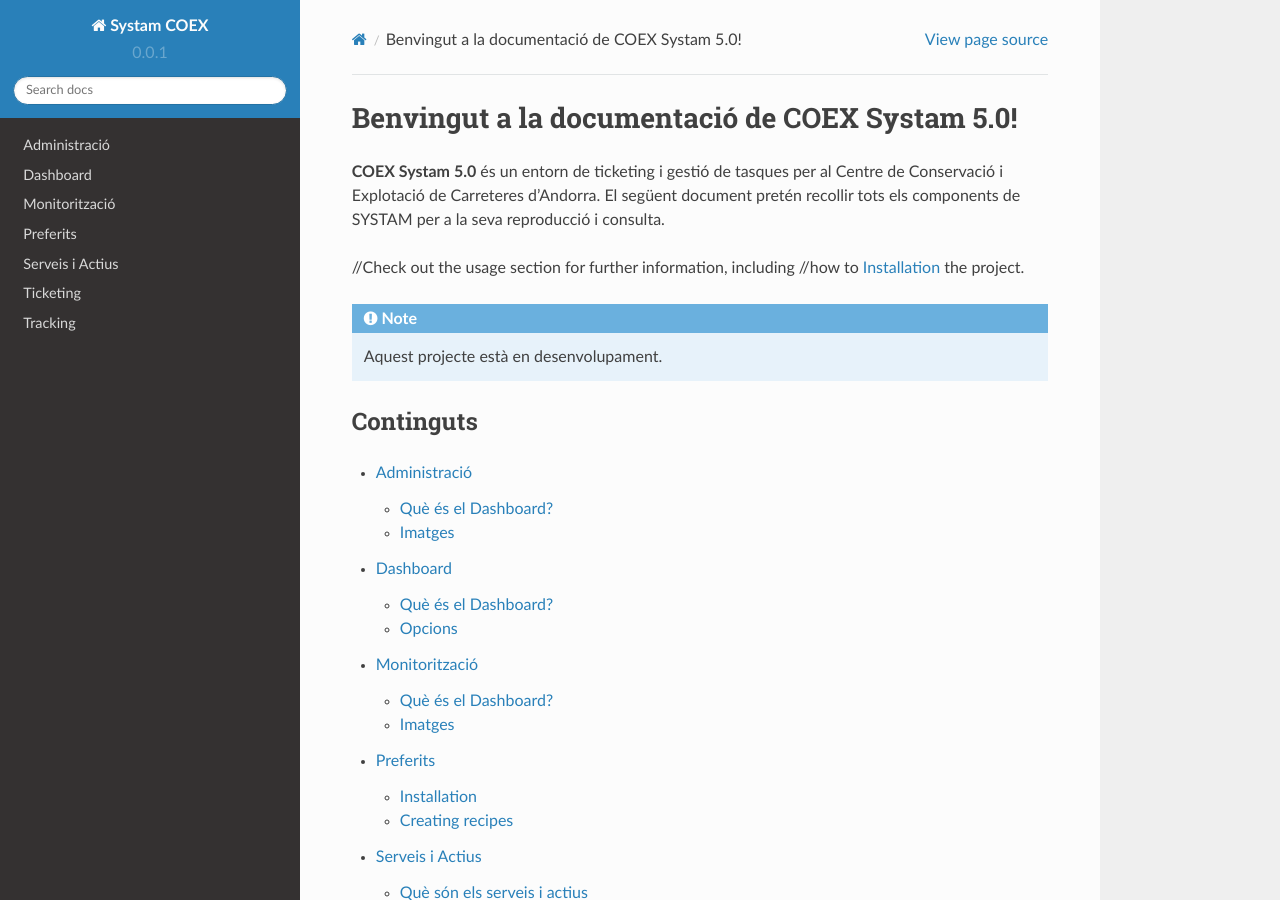
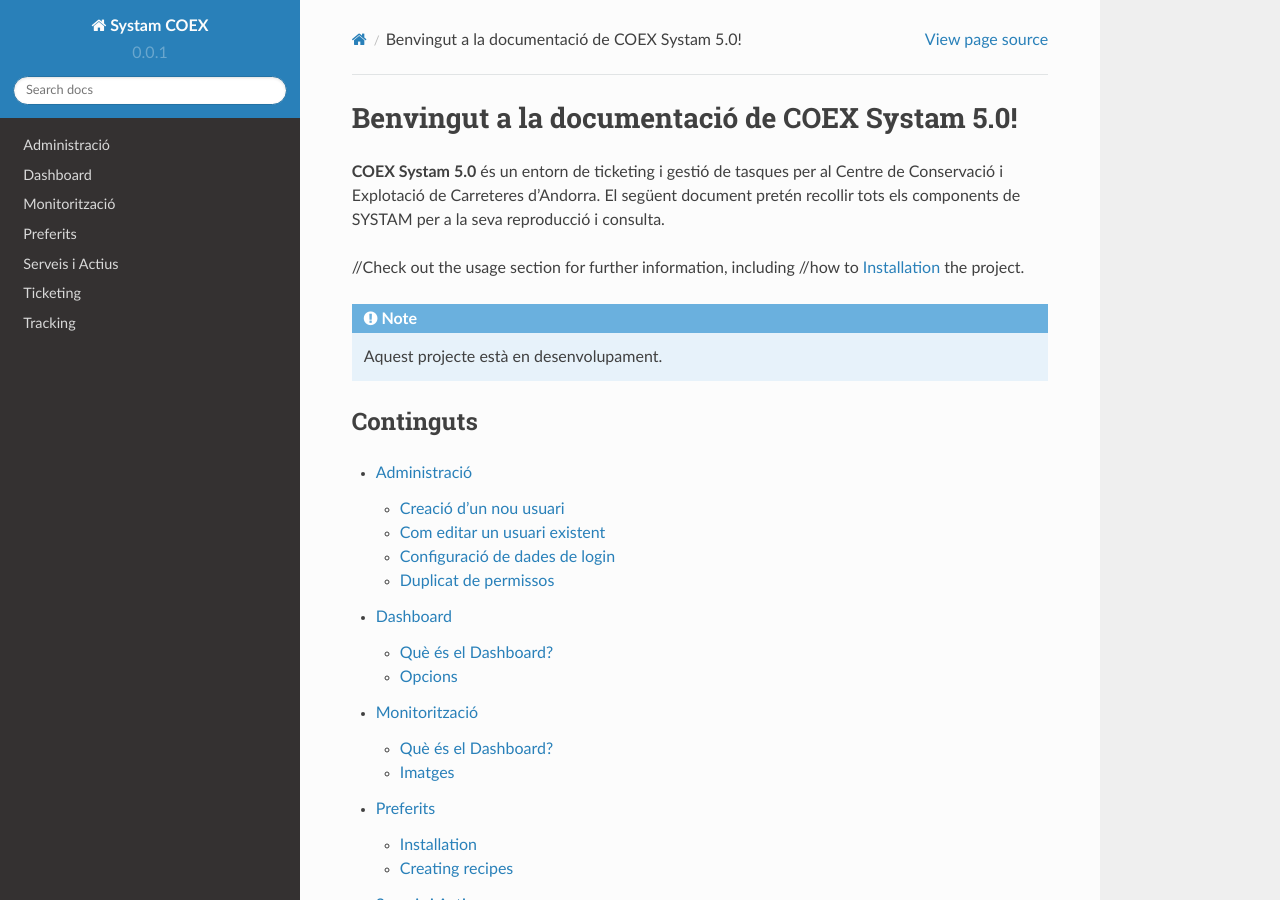
Before and after one commit to Joanmacat/systam-coex, a Sphinx documentation site: the page built from docs/source/index.rst, in a window 1280 px wide and 900 px high. Built offline with Sphinx 7.4.7 and the Read the Docs theme 2.0.0, drawn with Linux system fonts in a browser that asks for light colours; some of the changed lines change nothing that is shown.

Commit message:
Afegeix primera versió Administracio.rst

```diff
--- a/docs/source/Administracio.rst
+++ b/docs/source/Administracio.rst
@@ -3,28 +3,57 @@
 
 .. _Overview:
 
-Què és el Dashboard?
-------------
 
-El **DASHBOARD** és tracta d'un panell visor que permet la visualització d'informació molt variada. És possible veure'n gràfics i resums sobre l'activitat actual en temps real. Permet veure totes les incidències i preventius dels VIALS i de TALLER. És personalitzable, tot i així s'ha d'activar en funció de l'usuari que en fa ús. Cada usuari tindrà accés a certs tipus de gràfics de la seva secció.
+La secció d'Administració permet gestionar els usuaris que tenen accés a Systam. Es poden crear, editar, assignar rols als nous usuaris i també als existents.
 
 
-Imatges
+Creació d'un nou usuari
 ----------------
+Per a crear un usuari nou, simplement polsem el botó **[+]** que trobarem a la part superior del menú d'opcions i s'obrirà una nova finestra. A continuació, haurem d'emplenar les dades següents:
 
-To retrieve a list of random ingredients,
-you can use the ``lumache.get_random_ingredients()`` function:
+- **Codi**: Codi identificador per a l'usuari.
+- **Nom** i **Cognoms**: Nom i cognoms del nou usuari.
+- **Alias**: Pseudònim curt que identifiqui l'usuari.
+- **RFID**: Codi RFID identificador per a l'usuari.
+- **Adreça**: Adreça/domicili de l'usuari.
+- **Població**: Població l'usuari.
+- **Província**: Província de l'usuari.
+- **País**: País de l'usuari.
+- **Codi Postal**: Codi postal de l'usuari.
+- **Rol de seguretat**: Rol de seguretat de l'usuari.
+- **Tipus d'usuari**: Tipus d'usuari: *Usuari normal* o *Operari*.
 
-.. autofunction:: lumache.get_random_ingredients
+A continuació podrem afegir una imatge i observacions que considerem importants sobre el nou usuari a donar d'alta. A més a més, de la zona horària i el format de data que emmagatzemi aquest perfil d'usuari. Això no obstant, el sistema ho estableix per defecte.
 
-The ``kind`` parameter should be either ``"meat"``, ``"fish"``,
-or ``"veggies"``. Otherwise, :py:func:`lumache.get_random_ingredients`
-will raise an exception.
+Com editar un usuari existent
+----------------
+Per a editar un usuari ja existent, primerament cercarem l'usuari per qualsevol dels camps superiors que volguem. **La cerca per cognom és la més útil en qualsevol cas.** Així doncs, un cop seleccionat l'usuari en farem clic damunt del **CODI**. A continuació s'obrirà una nova finestra amb tots els detalls de l'usuari, els quals els més crítics no podran modificar-se. Per a modificar el **codi, nom, cognom, alias, RFID, adreça, població o província** haurem de donar de baixa l'usuari i fer-ne un de nou.
 
-.. autoexception:: lumache.InvalidKindError
+La finestra compta amb diferents pestanyes que ens permeten modificar diferents paràmetres de l'usuari:
 
-For example:
++ **Dades generals**: Dades generals de l'usuari. Aquestes dades són les més importants quant a identificació de l'usuari.
++ **Detall de l'usuari**: En aquesta secció podrem seleccionar el tipus d'usuari i quin accés tenen, el grup d'usuaris i la prioritat com a usuari.
++ **Dades professionals**: Aquí podrem seleccionar el perfil professional, departament, secció i centre de cost.
++ **Localització alternativa**: Aquí podrem seleccionar l'adreça, població, província, país, codi postal.
++ **Dades de contacte**: Totes aquelles dades de contacte que formin part de l'usuari, aniran aquí. A més a més, es poden habilitar tota mena de notificacions de diferents tipus: tiquets, esdeveniments, actius, tracking i missatges emergents per a tenir l'usuari informat de cada situació.
++ **Càrrecs**: Aquí es poden assignar tots aquells càrrecs disponibles a l'usuari. Aquesta assignació permetrà a l'usuari tenir accés a diferents seccions de Systam. És important assignar els rols correctament. S'ha d'evitar donar rols d'administració i de comandaments a operaris.
++ **Configuració per a la creació de tiquets**: Podrem crear tíquets via correu electrònic. Per a fer això, podrem seleccionar el servei/actiu i el tipus de tiquet.
++ **Rols assignats**: En aquesta secció veurem els rols assignats que tenen els usuaris i a quines seccions poden accedir.
 
->>> import lumache
->>> lumache.get_random_ingredients()
-['shells', 'gorgonzola', 'parsley']
+Configuració de dades de login
+----------------
+Aquí podrem modificar totes les dades de configuració del login de cada usuari. Una opció molt interessant és per a desbloquejar l'usuari, ja que alguns cops el compte es bloqueja per escriure malament la clau de pas. Podem modificar el següent.
+
++ **Codi**: Codi de l'usuari
++ **Tipus d'autenticació**: Tipus d'identificació, *local* o *ldap*. El tipus per defecte és *local*.
++ **Login**: Correu electrònic de l'usuari
++ **Nom**: Nom de l'usuari.
++ **Cognoms**: Cognom de l'usuari.
++ **Email**: Correu electrònic de l'usuari.
++ **Telèfon de contacte**: Telèfon de contacte de l'usuari.
++ **Bloquejar usuari**: Permet bloquejar i desbloquejar el compte de l'usuari. En el cas que un usuari no pugui entrar, s'ha de mirar aquesta secció si està bloquejada.
++ **Data d'expiració**: Data d'expiració de l'usuari.
+
+Duplicat de permissos
+----------------
+Aquesta opció permet duplicar permissos d'un usuari i afegir-los a un altre. D'aquesta manera ens estalviarem temps en el moment de crear un usuari nou. Tot i així, es recomana que s'entrin manualment, ja que alguns usuaris podrien acabar tenint accés a seccions no permeses.
```
